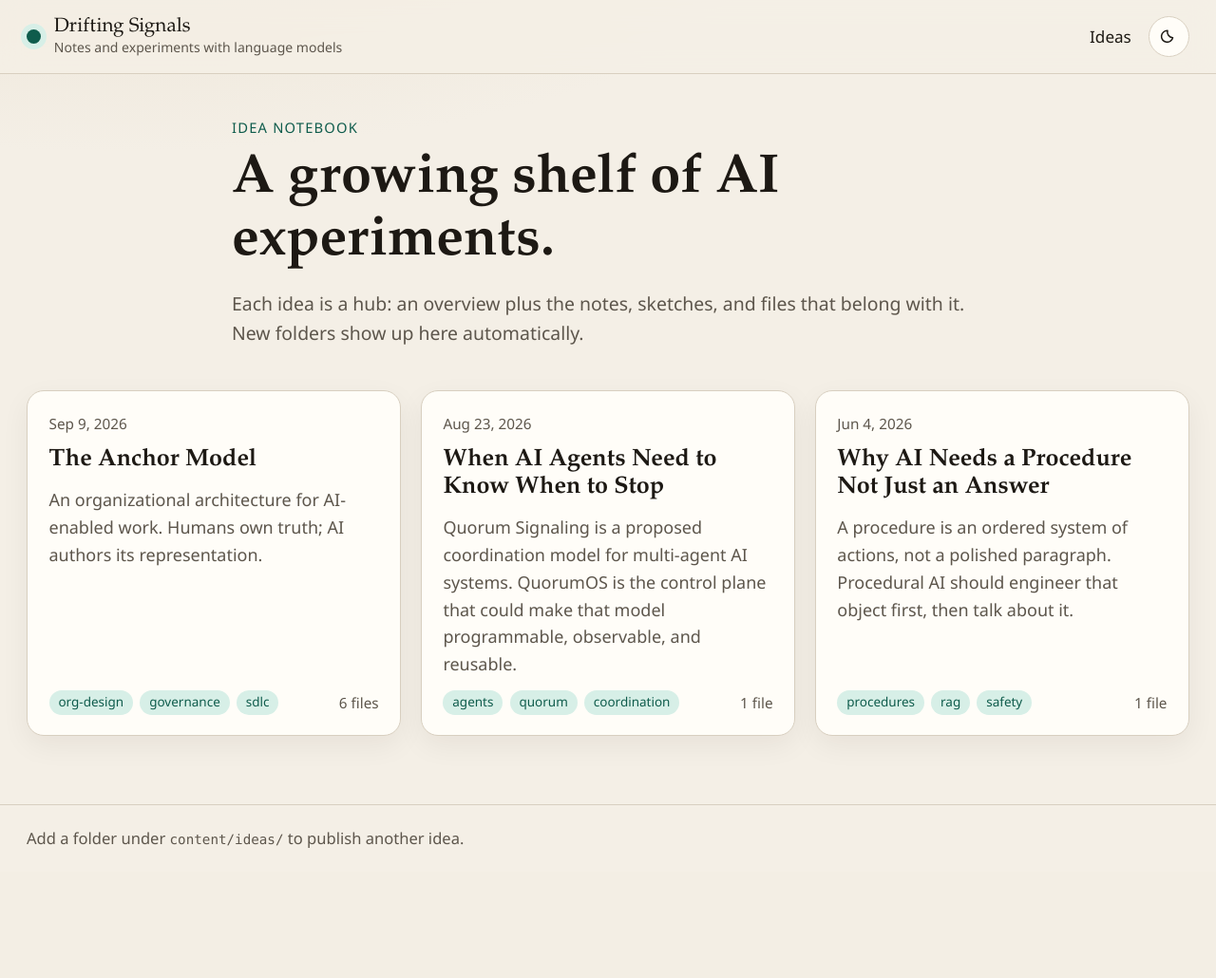
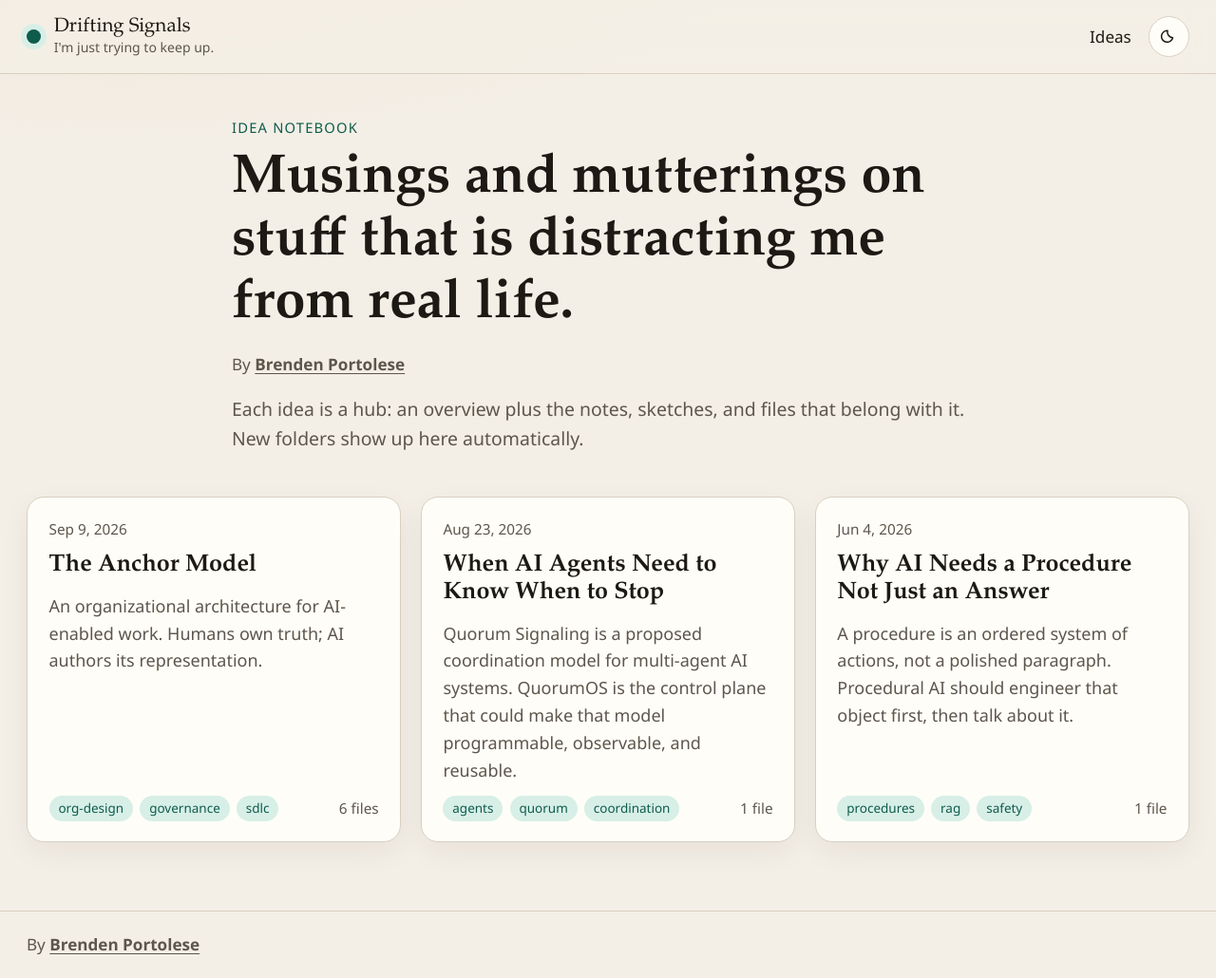
Before and after one commit to bp2u/driftingsignals, a Flask app: page / in a window 1280 px wide. Shown: the whole page at 95% size. Before the commit the page ends 893 px from the top, so only its background shows below. Run offline with Flask 3, Linux system fonts and the light colour scheme.

Commit message:
Add a LinkedIn byline and refresh the site voice.
Replace the old tagline and hero heading, and credit Brenden Portolese on the home page, idea pages, and footer.

```diff
--- a/app/__init__.py
+++ b/app/__init__.py
@@ -24,7 +24,11 @@ def create_app() -> Flask:
         CONTENT_DIR=content_dir,
         SITE_NAME=os.environ.get("SITE_NAME", "Drifting Signals"),
         SITE_TAGLINE=os.environ.get(
-            "SITE_TAGLINE", "Notes and experiments with language models"
+            "SITE_TAGLINE", "I'm just trying to keep up."
+        ),
+        SITE_AUTHOR=os.environ.get("SITE_AUTHOR", "Brenden Portolese"),
+        SITE_AUTHOR_URL=os.environ.get(
+            "SITE_AUTHOR_URL", "https://www.linkedin.com/in/brendenportolese/"
         ),
     )
 
--- a/app/routes.py
+++ b/app/routes.py
@@ -16,6 +16,8 @@ def inject_site():
     return {
         "site_name": current_app.config["SITE_NAME"],
         "site_tagline": current_app.config["SITE_TAGLINE"],
+        "site_author": current_app.config["SITE_AUTHOR"],
+        "site_author_url": current_app.config["SITE_AUTHOR_URL"],
     }
 
 
--- a/app/static/css/style.css
+++ b/app/static/css/style.css
@@ -219,6 +219,25 @@ h3 {
 .not-found h1 {
   margin: 0 0 0.8rem;
   font-size: clamp(2rem, 5vw, 3.2rem);
+}
+
+.byline {
+  margin: 0 0 0.85rem;
+  color: var(--muted);
+  font-size: 0.95rem;
+}
+
+.byline a {
+  color: inherit;
+  font-weight: 600;
+}
+
+.byline a:hover {
+  color: var(--accent);
+}
+
+.hero .byline {
+  margin-bottom: 1rem;
 }
 
 .lede,
--- a/app/templates/base.html
+++ b/app/templates/base.html
@@ -52,7 +52,7 @@
   </main>
   <footer class="site-footer">
     <div class="wrap footer-inner">
-      <p>Add a folder under <code>content/ideas/</code> to publish another idea.</p>
+      {% include "byline.html" %}
     </div>
   </footer>
   <script src="{{ url_for('static', filename='js/theme.js') }}" defer></script>
--- /dev/null
+++ b/app/templates/byline.html
@@ -0,0 +1,4 @@
+<p class="byline">
+  By
+  <a href="{{ site_author_url }}" rel="me noopener noreferrer">{{ site_author }}</a>
+</p>
--- a/app/templates/idea.html
+++ b/app/templates/idea.html
@@ -17,6 +17,7 @@
       {% if idea.is_draft %}<span class="badge">Draft</span>{% endif %}
     </div>
     <h1>{{ idea.title }}</h1>
+    {% include "byline.html" %}
     {% if idea.tags %}
       <ul class="tags">
         {% for tag in idea.tags %}
--- a/app/templates/index.html
+++ b/app/templates/index.html
@@ -5,7 +5,8 @@
 {% block content %}
 <section class="hero wrap">
   <p class="eyebrow">Idea notebook</p>
-  <h1>A growing shelf of AI experiments.</h1>
+  <h1>Musings and mutterings on stuff that is distracting me from real life.</h1>
+  {% include "byline.html" %}
   <p class="lede">Each idea is a hub: an overview plus the notes, sketches, and files that belong with it. New folders show up here automatically.</p>
 </section>
 
--- a/app/templates/page.html
+++ b/app/templates/page.html
@@ -16,6 +16,7 @@
   <header class="hub-header">
     <p class="eyebrow">{{ idea.title }}</p>
     <h1>{{ document.page.title }}</h1>
+    {% include "byline.html" %}
   </header>
 
   <div class="prose">
```
Also changed, not shown: PRD.md (+1 -1 lines), prompts/blog-site.md (+2 -1 lines), 1 other file.
